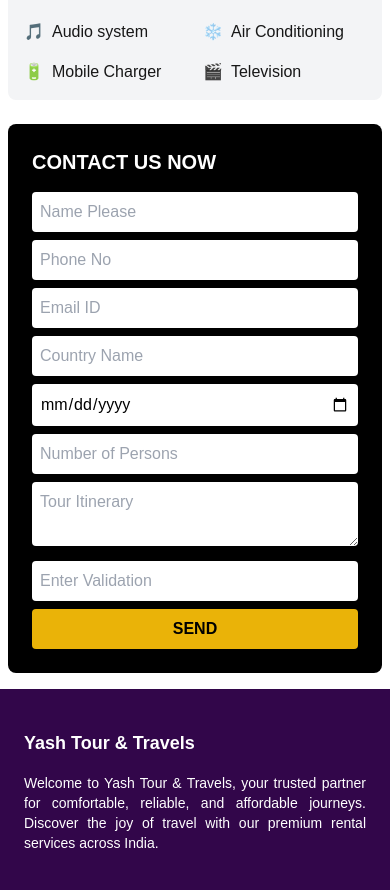
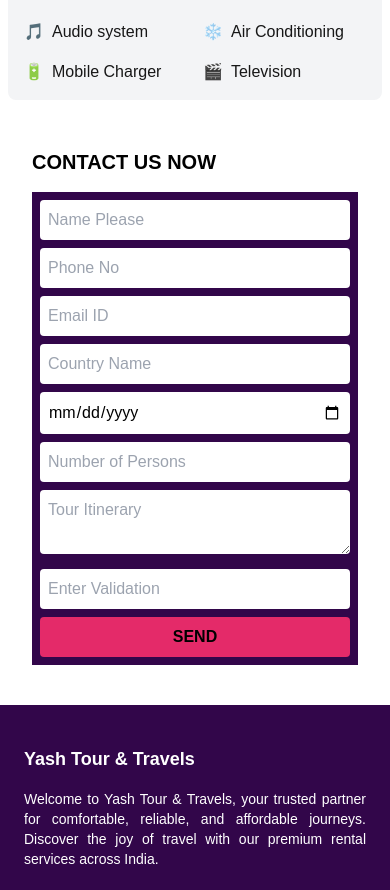
Before and after one commit to Ashish-kumar6399/yash-tour-travels-nextjs, a Next.js app: page /bmw-7-series in a window 390 px wide. Shown: the part 1080-1970 px from the top of the page. Built offline with nearby package versions, Linux system fonts and the light colour scheme.

Commit message:
cars card height fixed

```diff
--- a/src/app/bmw-7-series/page.js
+++ b/src/app/bmw-7-series/page.js
@@ -104,9 +104,9 @@ export default function CarRental() {
         </div>
 
         {/* Right Section - Contact Form */}
-        <div className="bg-black text-white p-6 rounded-lg">
-          <h3 className="text-xl font-bold mb-4">CONTACT US NOW</h3>
-          <form className="space-y-2">
+        <div className=" text-white p-6 rounded-lg  ">
+          <h3 className="text-xl font-bold mb-4 text-black">CONTACT US NOW</h3>
+          <form className="space-y-2 border-8  border-primary bg-primary ">
             <input type="text" name="name" placeholder="Name Please" className="w-full p-2 text-black rounded" onChange={handleChange} />
             <input type="text" name="phone" placeholder="Phone No" className="w-full p-2 text-black rounded" onChange={handleChange} />
             <input type="email" name="email" placeholder="Email ID" className="w-full p-2 text-black rounded" onChange={handleChange} />
@@ -115,7 +115,7 @@ export default function CarRental() {
             <input type="number" name="persons" placeholder="Number of Persons" className="w-full p-2 text-black rounded" onChange={handleChange} />
             <textarea name="itinerary" placeholder="Tour Itinerary" className="w-full p-2 text-black rounded" onChange={handleChange}></textarea>
             <input type="text" name="validation" placeholder="Enter Validation" className="w-full p-2 text-black rounded" onChange={handleChange} />
-            <button type="submit" className="w-full bg-yellow-500 text-black font-bold p-2 rounded">SEND</button>
+            <button type="submit" className="w-full bg-lightpink text-black font-bold p-2 rounded">SEND</button>
           </form>
         </div>
       </div>
--- a/src/app/bmw-cars/page.js
+++ b/src/app/bmw-cars/page.js
@@ -114,7 +114,7 @@ export default function Cars() {
         <Breadcrumbs/>
         <div className="container mx-auto mt-4 px-4">
             <h1 className='text-3xl text-center   mb-6'>BMW CARS</h1>
-            <h4 className=" text-dark text-md font-bold mb-6 px-20 text-justify">
+            <h4 className=" text-dark text-md font-bold mb-6  px-2 lg:px-20 text-justify">
                 BMW has a rich heritage and a strong reputation for producing high-quality, reliable vehicles. Their commitment to engineering excellence and continuous innovation has made them a respected name in the automotive industry. BMW cars offer a combination of performance, driving pleasure, advanced technology, luxury, and safety. Every one of our luxury car for lease are inseparable from style, execution and extravagance. The BMW vehicles on rent can move of 2 to 5 passengers comfortably across long distances. Indian Car Rental super exotic and luxury vehicle rental service in India specializes in renting all BMW models- BMW 5 Series, BMW 7 Series, BMW X5, BMW X7, BMW 6GT with great comfort, safety features and well trained uniform drivers. Indian Car Rental is a service provider of BMW Cars that include all latest brand models in metro cities of Delhi, Mumbai, Chennai, Hyderabad, Kochi, Bengaluru and adjoining cities. Reservation of luxurious BMW car can be done for Leisure Trips, VIP Meetings & Conventions, Business Travel, Wedding, Corporate Meeting, Video Shoots, Celebrity. Online Booking of BMW luxury car is available for Airport Pick Up and Drop Service, Local Run, City Tour and Outstation Trips. The BMW Cars are available in metro cities Only. For booking in other cities BMW Luxury Cars will be sent from nearby metro cities. Charges applicable.
 
             </h4>
@@ -126,7 +126,7 @@ export default function Cars() {
                             <div key={vehicle.id} className="w-full md:w-1/2 px-2 mb-4">
                                 <Link href={`/${vehicle.name.toLowerCase().replace(/ /g, '-')}`} className="block no-underline">
                                     <div className="border-2 border-primary text-center p-3 bg-gray-100 rounded-lg hover:shadow-lg transition-shadow duration-300">
-                                        <div className="relative w-full h-96 md:h-48">
+                                        <div className="relative w-full h-52 md:h-48 lg:h-[22rem] xl:h-[20rem]">
                                             <Image src={vehicle.image} alt={vehicle.name} layout="fill" objectFit="cover" className="rounded-md" />
                                         </div>
                                         <h6 className="text-lg font-semibold mt-3">{vehicle.name}</h6>
--- a/src/app/kashmir-tour/page.js
+++ b/src/app/kashmir-tour/page.js
@@ -89,7 +89,7 @@ export default function KashmirTour() {
         </div>
 
         {/* Contact Form Section */}
-        <div className="bg-gray-300 p-6  border-4 border-primary rounded-md shadow-md">
+        <div className="bg-gray-300 p-6  rounded-md shadow-md">
           <h3 className="text-2xl font-bold bg-orange text-white py-2 px-4 rounded-t-md">Contact Us</h3>
           <form className="mt-4">
             <input type="text" placeholder="Enter your name" className="w-full p-2 border rounded mt-2" />
--- a/src/components/Contact/Contact.jsx
+++ b/src/components/Contact/Contact.jsx
@@ -12,17 +12,17 @@ export default function ContactUs() {
           <div className="bg-white p-6 rounded-lg shadow-lg text-center flex flex-col items-center">
             <div className="text-3xl mb-4" style={{color: "#ec3323"}}>✉️</div>
             <h3 className="font-semibold text-lg">Email us</h3>
-            <p className="text-gray-600">yashtourandtravels1@gmail.com</p>
+            <p className="text-black-600">yashtourandtravels1@gmail.com</p>
           </div>
           <div className="bg-white p-6 rounded-lg shadow-lg text-center flex flex-col items-center">
             <div className="text-3xl mb-4" style={{color: "#ec3323"}}>📍</div>
             <h3 className="font-semibold text-lg">Our address</h3>
-            <p className="text-gray-600">Bimal Mansion,SF-2,Second Floor,8584,Pahar Ganj,Behind,Shiela Cinema,Near St. Anthony School,New Delhi-55</p>
+            <p className="text-black-600">Bimal Mansion,SF-2,Second Floor,8584,Pahar Ganj,Behind,Shiela Cinema,Near St. Anthony School,New Delhi-55</p>
           </div>
           <div className="bg-white p-6 rounded-lg shadow-lg text-center flex flex-col items-center">
             <div className="text-3xl mb-4" style={{color: "#ec3323"}}>⏰</div>
-            <h3 className="font-semibold text-lg">Opening Hours</h3>
-            <p className="text-gray-600">Mon-Sun: 8 AM - 7 PM</p>
+            <h3 className="font-semibold text-lg">Office Timing</h3>
+            <p className="text-balck-600">24/7</p>
           </div>
           <div className="p-6 rounded-lg shadow-lg text-center flex flex-col items-center bg-white" >
             <div className="text-black text-3xl mb-4">📞</div>
--- a/src/components/Uppernavbar.js
+++ b/src/components/Uppernavbar.js
@@ -18,9 +18,9 @@ const UpperNavbar = () => {
           <a href="#" className="border border-white p-1 rounded-sm hover:bg-white hover:text-black transition">
             <FaFacebookF size={14} />
           </a>
-          <a href="#" className="border border-white p-1 rounded-sm hover:bg-white hover:text-black transition">
+          {/* <a href="#" className="border border-white p-1 rounded-sm hover:bg-white hover:text-black transition">
             <FaTwitter size={14} />
-          </a>
+          </a> */}
           <a href="#" className="border border-white p-1 rounded-sm hover:bg-white hover:text-black transition">
             <FaLinkedinIn size={14} />
           </a>
```
